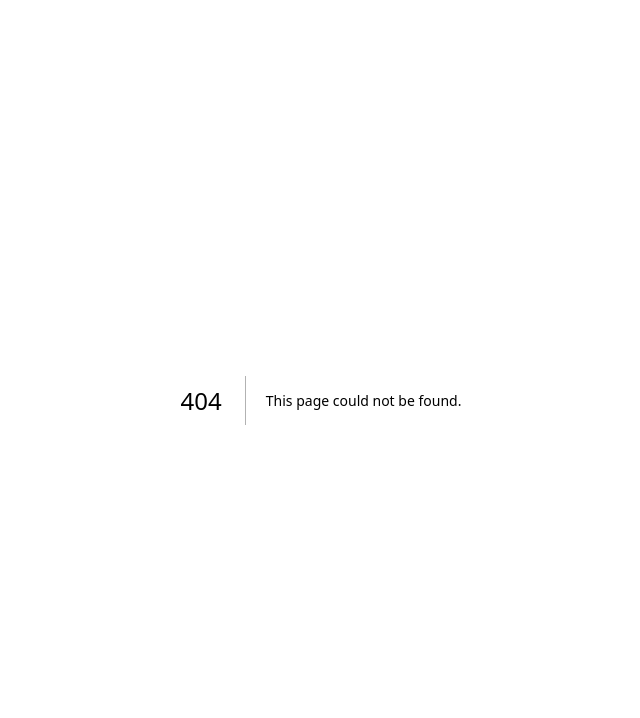
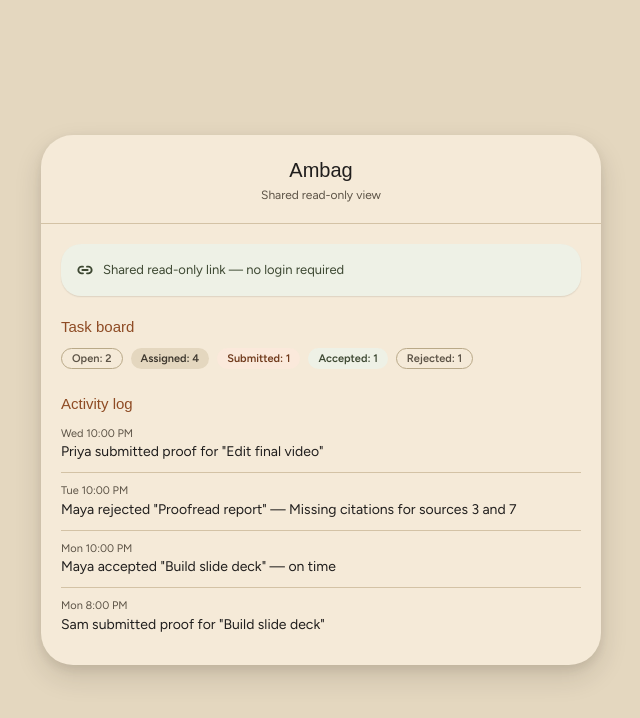
Before and after one commit to Caelusary/ambag, a Next.js app in the folder app/: page /s/1 in a window 1280 px wide. Before the commit this address had no page. Shown: the top 718 px of the page, without its empty margins (319-959 px from the left). Built offline with nearby package versions, Linux system fonts and the light colour scheme; a web font is replaced by a local one.

Commit message:
feat(share): added standalone public share route without navigation or controls

```diff
--- /dev/null
+++ b/app/src/app/s/[token]/page.tsx
@@ -0,0 +1,17 @@
+import { ShareContent } from "@/components/ShareContent";
+
+export default function PublicSharePage() {
+  return (
+    <div className="flex min-h-dvh w-full justify-center bg-neutral-200 sm:py-10">
+      <div className="w-full max-w-[560px] bg-bg sm:my-auto sm:rounded-[32px] sm:shadow-lg">
+        <div className="border-b border-neutral-300 px-5 py-5 text-center">
+          <div className="font-heading text-[20px] text-text">Ambag</div>
+          <div className="mt-0.5 text-xs text-neutral-700">Shared read-only view</div>
+        </div>
+        <div className="p-5">
+          <ShareContent />
+        </div>
+      </div>
+    </div>
+  );
+}
```
